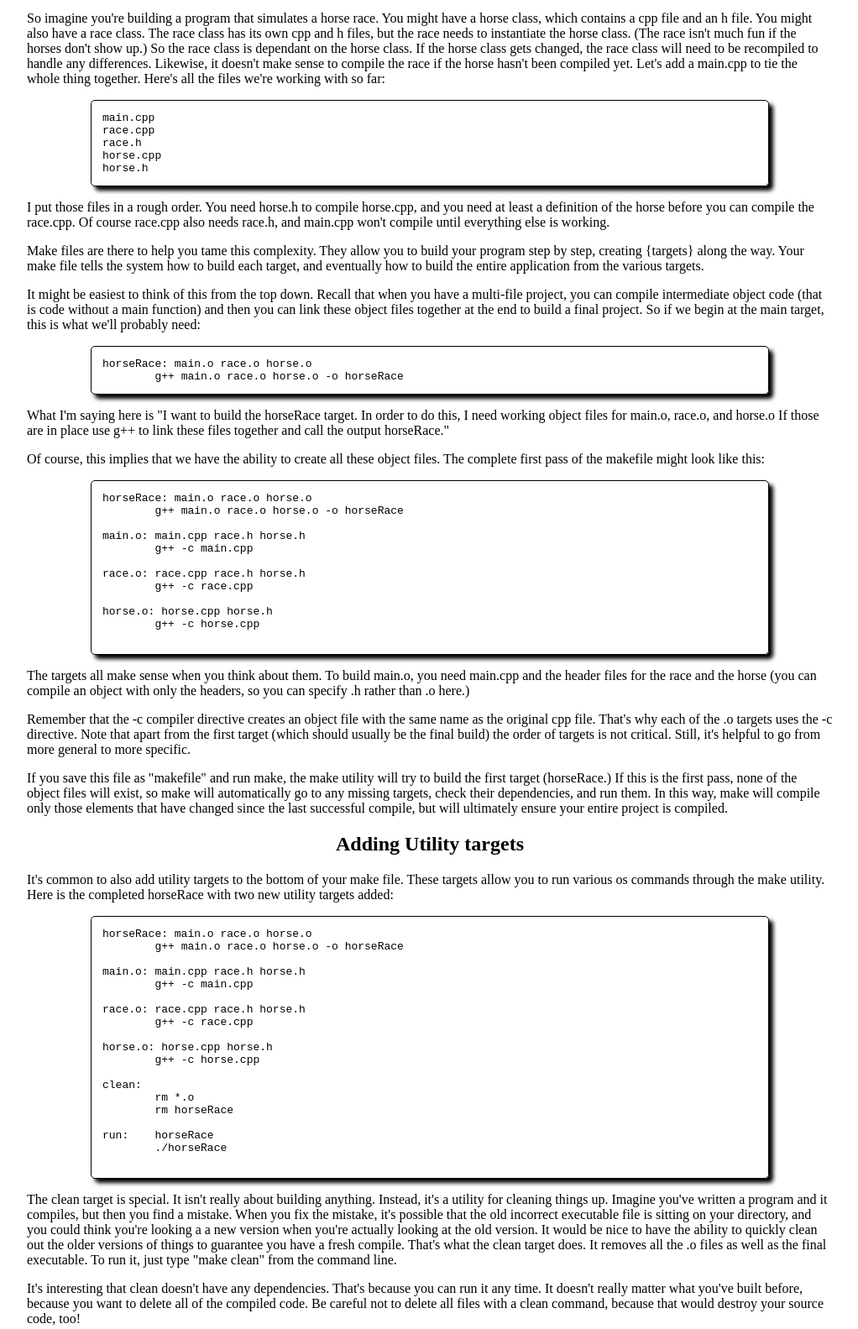
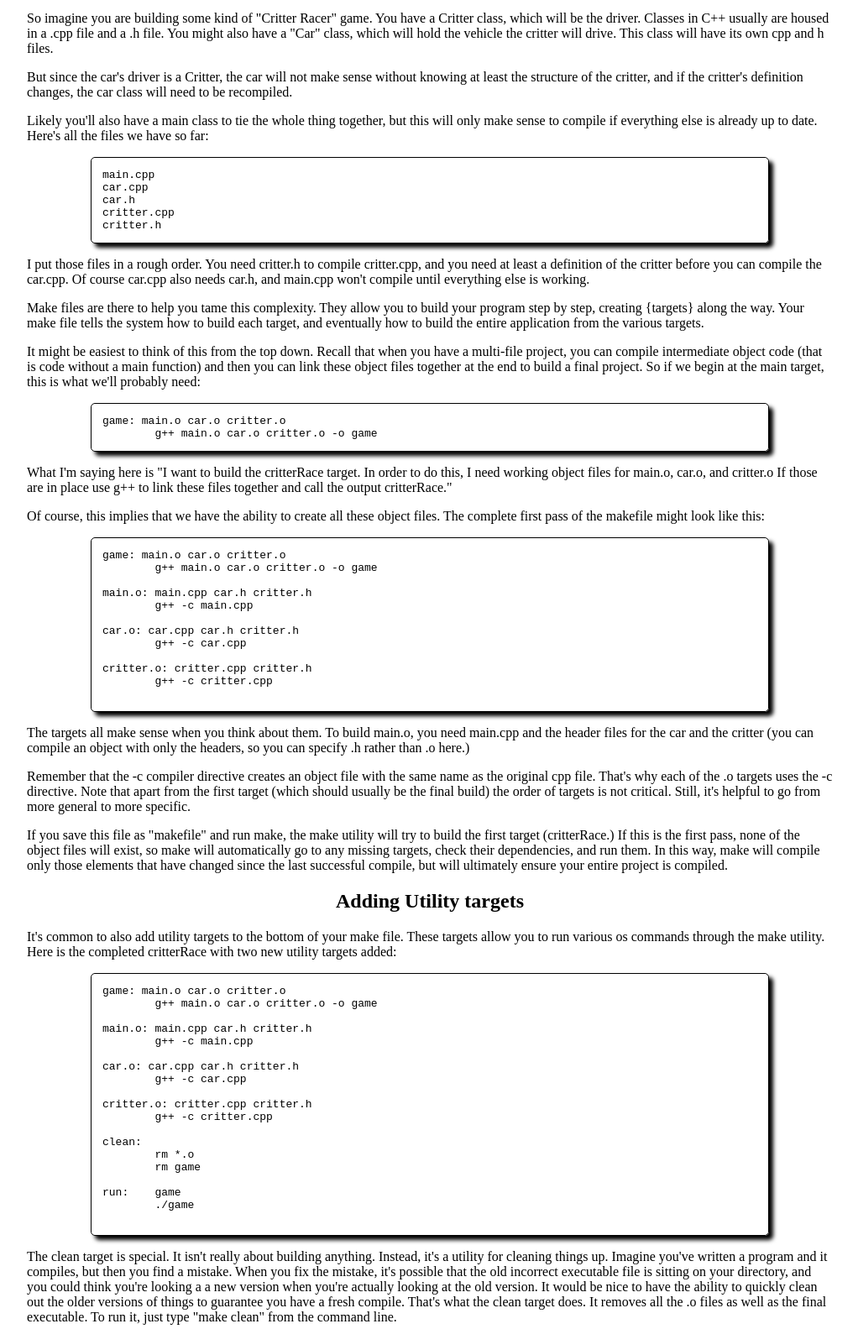
Before and after one commit to twopiharris/240Examples, a plain HTML site: page classes/makefiles.html in a window 1280 px wide. Shown: the part 971-2554 px from the top of the page at 84% size, without its empty margins (128-1150 px from the left). Drawn offline with Linux system fonts and the light colour scheme.

Commit message:
improved makefile tutorial

```diff
--- a/classes/makefiles.html
+++ b/classes/makefiles.html
@@ -116,30 +116,38 @@ when you want to build a more complex program that involves a lot of different
 files.
 </p>
 
+
 <p>
-So imagine you're building a program that simulates a horse race.  You might
-have a horse class, which contains a cpp file and an h file.  You might also
-have a race class.  The race class has its own cpp and h files, but the
-race needs to instantiate the horse class. (The race isn't much fun if the
-horses don't show up.) So the race class is dependant on the horse class.
-If the horse class gets changed, the race class will need to be recompiled
-to handle any differences.  Likewise, it doesn't make sense to compile the race
-if the horse hasn't been compiled yet.  Let's add a main.cpp to tie the whole
-thing together.  Here's all the files we're working with so far:
+So imagine you are building some kind of "Critter Racer" game. You have a Critter
+class, which will be the driver.  Classes in C++ usually are housed in a .cpp file
+and a .h file.  You might also have a "Car" class, which will hold the vehicle the
+critter will drive.  This class will have its own cpp and h files.
+</p>
+
+<p>
+But since the car's driver is a Critter, the car will not make sense without knowing
+at least the structure of the critter, and if the critter's definition changes,
+the car class will need to be recompiled.
+<p>
+
+<p>
+Likely you'll also have a main class to tie the whole thing together, but this will
+only make sense to compile if everything else is already up to date.
+Here's all the files we have so far:
 </p>
 
 <pre>
 main.cpp
-race.cpp
-race.h
-horse.cpp
-horse.h
+car.cpp
+car.h
+critter.cpp
+critter.h
 </pre>
 
 <p>
-I put those files in a rough order.  You need horse.h to compile horse.cpp, and you
-need at least a definition of the horse before you can compile the race.cpp. Of course race.cpp
-also needs race.h, and main.cpp won't compile until everything else is working.
+I put those files in a rough order.  You need critter.h to compile critter.cpp, and you
+need at least a definition of the critter before you can compile the car.cpp. Of course car.cpp
+also needs car.h, and main.cpp won't compile until everything else is working.
 </p>
 
 <p>
@@ -158,14 +166,14 @@ probably need:
 <p>
 
 <pre>
-horseRace: main.o race.o horse.o
-	g++ main.o race.o horse.o -o horseRace
+game: main.o car.o critter.o
+	g++ main.o car.o critter.o -o game
 </pre>
 
 <p>
-What I'm saying here is "I want to build the horseRace target. In order to do this,
-I need working object files for main.o, race.o, and horse.o  If those are in place
-use g++ to link these files together and call the output horseRace."
+What I'm saying here is "I want to build the critterRace target. In order to do this,
+I need working object files for main.o, car.o, and critter.o  If those are in place
+use g++ to link these files together and call the output critterRace."
 </p>
 
 <p>
@@ -174,24 +182,24 @@ The complete first pass of the makefile might look like this:
 </p>
 
 <pre>
-horseRace: main.o race.o horse.o
-	g++ main.o race.o horse.o -o horseRace
+game: main.o car.o critter.o
+	g++ main.o car.o critter.o -o game
 
-main.o: main.cpp race.h horse.h
+main.o: main.cpp car.h critter.h
 	g++ -c main.cpp
 
-race.o: race.cpp race.h horse.h
-	g++ -c race.cpp
+car.o: car.cpp car.h critter.h
+	g++ -c car.cpp
 
-horse.o: horse.cpp horse.h
-	g++ -c horse.cpp
+critter.o: critter.cpp critter.h
+	g++ -c critter.cpp
 
 </pre>
 
 
 <p>
 The targets all make sense when you think about them.  To build main.o, you need main.cpp
-and the header files for the race and the horse (you can compile an object with only the
+and the header files for the car and the critter (you can compile an object with only the
 headers, so you can specify .h rather than .o here.)
 </p>
 
@@ -204,7 +212,7 @@ is not critical. Still, it's helpful to go from more general to more specific.
 
 <p>
 If you save this file as "makefile" and run make, the make utility will try to build the
-first target (horseRace.) If this is the first pass, none of the object files will exist,
+first target (critterRace.) If this is the first pass, none of the object files will exist,
 so make will automatically go to any missing targets, check their dependencies, and run them.
 In this way, make will compile only those elements that have changed since the last
 successful compile, but will ultimately ensure your entire project is compiled.
@@ -214,29 +222,29 @@ successful compile, but will ultimately ensure your entire project is compiled.
 
 <p>
 It's common to also add utility targets to the bottom of your make file.  These targets allow
-you to run various os commands through the make utility.  Here is the completed horseRace with
+you to run various os commands through the make utility.  Here is the completed critterRace with
 two new utility targets added:
 </p>
 
 <pre>
-horseRace: main.o race.o horse.o
-	g++ main.o race.o horse.o -o horseRace
+game: main.o car.o critter.o
+	g++ main.o car.o critter.o -o game
 
-main.o: main.cpp race.h horse.h
+main.o: main.cpp car.h critter.h
 	g++ -c main.cpp
 
-race.o: race.cpp race.h horse.h
-	g++ -c race.cpp
+car.o: car.cpp car.h critter.h
+	g++ -c car.cpp
 
-horse.o: horse.cpp horse.h
-	g++ -c horse.cpp
+critter.o: critter.cpp critter.h
+	g++ -c critter.cpp
 
 clean:
 	rm *.o
-	rm horseRace
+	rm game
 
-run:	horseRace
-	./horseRace
+run:	game
+	./game
 
 </pre>
 
@@ -253,7 +261,7 @@ as well as the final executable.  To run it, just type "make clean" from the com
 <p>
 It's interesting that clean doesn't have any dependencies.  That's because you can run it any time.
 It doesn't really matter what you've built before, because you want to delete all of the compiled
-code.  Be careful not to delete all files with a clean command, because that would destroy your
+code.  Be careful not to delete<strong> all</strong> files with a clean command, because that would destroy your
 source code, too!
 </p>
 
@@ -265,7 +273,7 @@ grader can easily run your code without having to figure out which file is execu
 </p>
 
 <p>
-The run target has horseRace (the final version of the program) set as its dependency.  That way, if
+The run target has game (the final version of the program) set as its dependency.  That way, if
 the user tries to run the program and it isn't up to date, the make utility will recompile any
 necessary components.
 </p>
@@ -334,12 +342,12 @@ streamlined compilation.
 </p>
 
 <p>
-A complete version of the horseRace makefile might look like this:
+A complete version of the critter game makefile might look like this:
 </p>
 
 <pre>
 
-#makefile for horserace
+#makefile for game
 
 #standard g++ compiler
 CC = g++
@@ -349,24 +357,24 @@ CC = g++
 
 CFLAGS = -g -Wall
 
-horseRace: main.o race.o horse.o
-	$(CC) $(CFLAGS) main.o race.o horse.o -o horseRace
+game: main.o car.o horse.o
+	$(CC) $(CFLAGS) main.o car.o horse.o -o game
 
-main.o: main.cpp race.h horse.h
+main.o: main.cpp car.h horse.h
 	$(CC) $(CFLAGS) -c main.cpp
 
-race.o: race.cpp race.h horse.h
-	$(CC) $(CFLAGS) -c race.cpp
+car.o: car.cpp car.h horse.h
+	$(CC) $(CFLAGS) -c car.cpp
 
 horse.o: horse.cpp horse.h
 	$(CC) $(CFLAGS) -c horse.cpp
 
 clean:
 	rm *.o
-	rm horseRace
+	rm game
 
-run:	horseRace
-	./horseRace
+run:	game
+	./game
 
 </pre>
 
@@ -402,8 +410,8 @@ you to the executable target.
 <p>
 If you do not specify the dependencies the makefile will try to guess which
 files it needs by looking in the directory for files that match the targets
-name. So in the example, "Race.o: Race.cpp" and I do not put
-Race.h as a dependency it will look in the directory and include it for you. As
+name. So in the example, "car.o: car.cpp" and I do not put
+car.h as a dependency it will look in the directory and include it for you. As
 a rule of thumb, do we ever want to rely on computers for anything? Especially
 if we have no idea how it works? Please write all of the dependencies and do
 not rely on the makefile to do it for you.
@@ -422,6 +430,14 @@ the end of your filename will change it.
 </p>
 
 <p>
+There are a number of tools like cmake and tools that come with C++ IDEs that will
+automatically create make files for you.  While this is a really wonderful thing,
+you should always be skeptical of any tool that does your job for you.  For this
+class, you will be expected to build all make files by hand.  Once you understand
+how they work a little better, feel free to investigate these tools.
+</p>
+
+<p>
 While all these examples use C++ and many C++ programs use make, you can really
 use make for any kind of compilation.  We'll even use make files for Java, as
 the problems that make solves are every bit as applicable in Java.
```
